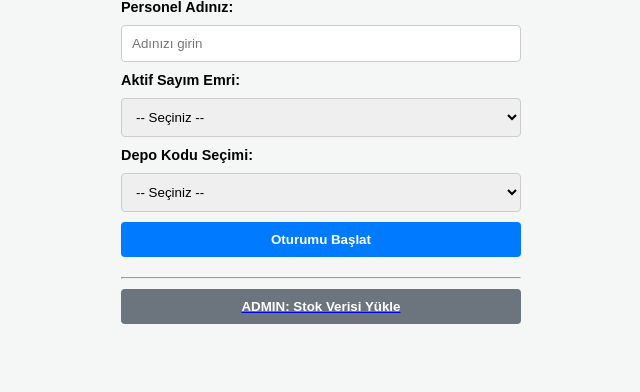
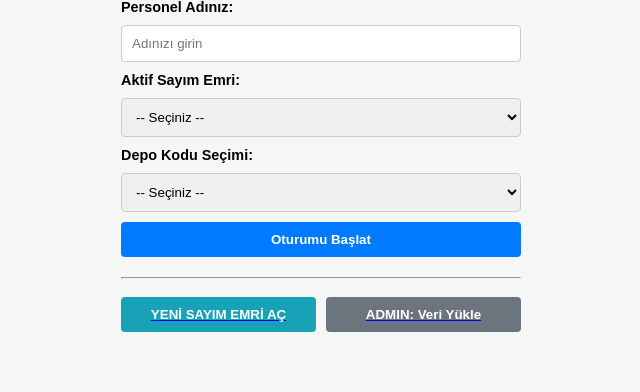
Before and after one commit to ozansbdk/stok-sayim, a Django app: page /login/ in a window 1280 px wide. Shown: the part 99-491 px from the top of the page, without its empty margins (319-959 px from the left). Run offline with Django 5.2, Linux system fonts and the light colour scheme; data that the repository does not hold is empty; parts of the project's set-up code (start-up, migrations or seed data) failed here and were passed over.

Commit message:
fix: Final model field ve form senkronizasyonu tamamlandi. Login formunda secimler ve views'da alan adlari eslestirildi.

```diff
--- a/sayim/templates/sayim/personel_login.html
+++ b/sayim/templates/sayim/personel_login.html
@@ -44,8 +44,13 @@
     </form>
 
     <hr style="margin-top: 20px;">
-    <a href="{% url 'yonetim_araclari' %}">
-        <button type="button" class="btn-secondary">ADMIN: Stok Verisi Yükle</button>
-    </a>
+    <div style="display: flex; gap: 10px;">
+        <a href="{% url 'yeni_sayim_emri' %}" style="flex: 1;">
+            <button type="button" style="background-color: #17a2b8;">YENİ SAYIM EMRİ AÇ</button>
+        </a>
+        <a href="{% url 'yonetim_araclari' %}" style="flex: 1;">
+            <button type="button" class="btn-secondary">ADMIN: Veri Yükle</button>
+        </a>
+    </div>
 </body>
 </html>
--- a/sayim/views.py
+++ b/sayim/views.py
@@ -29,17 +29,16 @@ from .models import SayimEmri, SayimDetay, Malzeme
 
 # --- YARDIMCI FONKSİYONLAR (CORE MANTIK) ---
 
-# DÜZELTME: generate_unique_id'deki depo_kod alias'ını koruduk, stok kodunu da düzelttik
-def generate_unique_id(stok_kod_alias, parti_no, depo_kod_alias, renk):
+def generate_unique_id(stok_kod, parti_no, depo_kod, renk):
     """
     Stok Kodu, Parti No, Depo Kodu ve Renk/Varyantı birleştirerek benzersiz bir ID oluşturur.
     """
-    stok_kod_alias = stok_kod_alias.upper().strip()
+    stok_kod = stok_kod.upper().strip()
     parti_no = parti_no.upper().strip() if parti_no else 'YOK'
-    depo_kod_alias = depo_kod_alias.upper().strip()
+    depo_kod = depo_kod.upper().strip()
     renk = renk.upper().strip() if renk else 'YOK'
 
-    return f"{stok_kod_alias}_{parti_no}_{depo_kod_alias}_{renk}".replace(" ", "")
+    return f"{stok_kod}_{parti_no}_{depo_kod}_{renk}".replace(" ", "")
 
 def get_malzeme_from_unique_id(unique_id):
     """Benzersiz ID'den Malzeme nesnesini bulur."""
@@ -48,11 +47,11 @@ def get_malzeme_from_unique_id(unique_id):
     except Malzeme.DoesNotExist:
         parts = unique_id.split('_')
         if len(parts) == 4:
-            stok_kod_alias, parti_no, depo_kod_alias, renk = parts
+            stok_kod, parti_no, depo_kod_alias, renk = parts
             try:
-                # MODEL ALANI DÜZELTİLDİ: Malzeme.objects.get(malzeme_kodu=..., lokasyon_kodu=...)
+                # MODEL ALANI: lokasyon_kodu
                 return Malzeme.objects.get(
-                    malzeme_kodu=stok_kod_alias, parti_no=parti_no, lokasyon_kodu=depo_kod_alias, renk=renk
+                    stok_kod=stok_kod, parti_no=parti_no, lokasyon_kodu=depo_kod_alias, renk=renk
                 )
             except Malzeme.DoesNotExist:
                 return None
@@ -65,26 +64,26 @@ def create_or_update_malzeme(data):
     """
     Verilen verilerle bir Malzeme nesnesi oluşturur veya günceller (UPSERT).
     """
-    stok_kod_alias = data.get('stok_kod', 'YOK').upper().strip() # Gelen veri
-    depo_kod_alias = data.get('depo_kod', 'YOK').upper().strip()
+    stok_kod = data.get('stok_kod', 'YOK').upper().strip()
+    depo_kod = data.get('depo_kod', 'YOK').upper().strip()
     parti_no = data.get('parti_no', 'YOK').upper().strip()
     renk = data.get('renk', 'YOK').upper().strip()
 
-    unique_id = generate_unique_id(stok_kod_alias, parti_no, depo_kod_alias, renk)
+    unique_id = generate_unique_id(stok_kod, parti_no, depo_kod, renk)
 
-    if stok_kod_alias == 'YOK' or depo_kod_alias == 'YOK':
+    if stok_kod == 'YOK' or depo_kod == 'YOK':
         raise ValueError("Stok ve Depo Kodu olmadan Malzeme oluşturulamaz.")
 
     malzeme, created = Malzeme.objects.update_or_create(
         benzersiz_id=unique_id,
         defaults={
-            'malzeme_kodu': stok_kod_alias, # <<< ALAN ADI DÜZELTİLDİ
-            'malzeme_adi': data.get('malzeme_adi', f"Yeni Stok: {stok_kod_alias}"),
-            'lokasyon_kodu': depo_kod_alias, # Düzeltildi: lokasyon_kodu
+            'malzeme_kodu': stok_kod, # Düzeltildi: malzeme_kodu
+            'malzeme_adi': data.get('malzeme_adi', f"Yeni Stok: {stok_kod}"),
+            'lokasyon_kodu': depo_kod,
             'parti_no': parti_no,
             'renk': renk,
             'olcu_birimi': data.get('olcu_birimi', 'ADET'),
-            'sistem_stogu': Decimal('0.00'), # <<< ALAN ADI DÜZELTİLDİ
+            'sistem_stogu': Decimal('0.00'), # Düzeltildi: sistem_stogu
             'aktif': True,
         }
     )
@@ -93,10 +92,11 @@ def create_or_update_malzeme(data):
 
 # --- WEB SAYFASI VIEW'LARI ---
 
+# Bu, uygulamanın ana sayfasıdır ve giriş yapmayı gerektirir.
 @login_required
 def sayim_emri_listesi(request):
     """Ana sayfa: Aktif sayım emirlerini listeler."""
-    aktif_emirler = SayimEmri.objects.filter(durum='BASLADI').order_by('-tarih') # Düzeltildi: -tarih
+    aktif_emirler = SayimEmri.objects.filter(durum='BASLADI').order_by('-tarih')
     return render(request, 'sayim/sayim_emirleri.html', {'aktif_emirler': aktif_emirler})
 
 @login_required
@@ -124,20 +124,20 @@ def raporlama_onay(request, sayim_emri_id):
     sayim_emri = get_object_or_404(SayimEmri, id=sayim_emri_id)
 
     sayim_ozet = SayimDetay.objects.filter(sayim_emri=sayim_emri).values(
-        'malzeme__malzeme_kodu', 'malzeme__malzeme_adi', 'malzeme__parti_no', # <<< DÜZELTİLDİ
-        'malzeme__renk', 'malzeme__sistem_stogu', 'malzeme__olcu_birimi'     # <<< DÜZELTİLDİ
+        'malzeme__malzeme_kodu', 'malzeme__malzeme_adi', 'malzeme__parti_no',
+        'malzeme__renk', 'malzeme__sistem_stogu', 'malzeme__olcu_birimi'
     ).annotate(
         toplam_sayim_miktar=Sum('miktar')
-    ).order_by('malzeme__malzeme_kodu') # <<< DÜZELTİLDİ
+    ).order_by('malzeme__malzeme_kodu')
 
     rapor_verileri = []
     for ozet in sayim_ozet:
-        sistem_stok = ozet['malzeme__sistem_stogu'] or Decimal('0.00') # <<< DÜZELTİLDİ
+        sistem_stok = ozet['malzeme__sistem_stogu'] or Decimal('0.00')
         sayim_miktar = ozet['toplam_sayim_miktar'] or Decimal('0.00')
         fark = sayim_miktar - sistem_stok
 
         rapor_verileri.append({
-            'stok_kod': ozet['malzeme__malzeme_kodu'], # <<< DÜZELTİLDİ
+            'stok_kod': ozet['malzeme__malzeme_kodu'],
             'malzeme_adi': ozet['malzeme__malzeme_adi'],
             'parti_no': ozet['malzeme__parti_no'] if ozet['malzeme__parti_no'] != 'YOK' else '-',
             'renk': ozet['malzeme__renk'] if ozet['malzeme__renk'] != 'YOK' else '-',
@@ -155,12 +155,13 @@ def raporlama_onay(request, sayim_emri_id):
 
 # --- AUTH ve YÖNLENDİRME FONKSİYONLARI (Login Döngüsü Çözüldü) ---
 
+# Bu view'lar artık @login_required DEĞİLDİR
 def personel_login(request):
     """
     Personel giriş ekranı. Kullanıcının Sayım Emri ve Depo Kodu seçmesini sağlar.
     """
     sayim_emirleri = SayimEmri.objects.filter(durum='BASLADI').order_by('-tarih')
-    depo_kodlari = Malzeme.objects.values_list('lokasyon_kodu', flat=True).distinct().order_by('lokasyon_kodu') # <<< Düzeltildi
+    depo_kodlari = Malzeme.objects.values_list('lokasyon_kodu', flat=True).distinct().order_by('lokasyon_kodu')
 
     context = {
         'sayim_emirleri': sayim_emirleri,
@@ -169,8 +170,10 @@ def personel_login(request):
 
     return render(request, 'sayim/personel_login.html', context)
 
+# Bu view artık @login_required DEĞİLDİR
 def yeni_sayim_emri(request):
     """Yeni sayım emri oluşturur (Fonksiyonel yer tutucu)."""
+    # NOT: Gerçek Sayım Emri oluşturma formu POST mantığı bu fonksiyona eklenmelidir.
     return render(request, 'sayim/yeni_sayim_emri.html', {})
 
 def depo_secim(request):
@@ -194,8 +197,9 @@ def set_personel_session(request):
 
 # --- YÖNETİM ARAÇLARI (Veri Yükleme için Geri Getirildi) ---
 
+# Bu view artık @login_required DEĞİLDİR (Kilitlenme Çözümü)
 def yonetim_araclari(request):
-    """Yönetim araçları ana sayfası (Veri yüklemek için geçici olarak korumasız)."""
+    """Yönetim araçları ana sayfası."""
     return render(request, 'sayim/yonetim.html', {})
 
 @require_POST
@@ -264,13 +268,13 @@ def upload_and_reload_stok_data(request):
                     _, created = Malzeme.objects.update_or_create(
                         benzersiz_id=bid,
                         defaults={
-                            'malzeme_kodu': stok_kod_excel, # <<< ALAN ADI DÜZELTİLDİ
+                            'malzeme_kodu': stok_kod_excel, # ALAN ADI DÜZELTİLDİ
                             'malzeme_adi': row['Stok Adı'] or f"Stok {stok_kod_excel}",
-                            'lokasyon_kodu': lokasyon_kodu,
+                            'lokasyon_kodu': lokasyon_kodu, # Modeldeki doğru alan adı
                             'parti_no': parti_no,
                             'renk': renk,
                             'olcu_birimi': row['Birim'],
-                            'sistem_stogu': stok_miktari, # <<< ALAN ADI DÜZELTİLDİ
+                            'sistem_stogu': stok_miktari, # ALAN ADI DÜZELTİLDİ
                             'birim_fiyat': birim_fiyati,
                             'seri_no': row['seri_no'],
                             'barkod': row['barkod'],
@@ -313,11 +317,11 @@ def ajax_akilli_stok_ara(request):
 
     malzeme = None
     if seri_no != 'YOK':
-        malzeme = Malzeme.objects.filter(Q(malzeme_kodu=seri_no) | Q(barkod=seri_no), lokasyon_kodu=depo_kod).first() # <<< Düzeltildi
+        malzeme = Malzeme.objects.filter(Q(malzeme_kodu=seri_no) | Q(barkod=seri_no), lokasyon_kodu=depo_kod).first()
 
     if not malzeme and stok_kod_param != 'YOK':
         try:
-            malzeme = Malzeme.objects.get(malzeme_kodu=stok_kod_param, parti_no=parti_no_param, renk=renk_param, lokasyon_kodu=depo_kod) # <<< Düzeltildi
+            malzeme = Malzeme.objects.get(malzeme_kodu=stok_kod_param, parti_no=parti_no_param, renk=renk_param, lokasyon_kodu=depo_kod)
         except Malzeme.DoesNotExist:
              pass
 
@@ -329,9 +333,9 @@ def ajax_akilli_stok_ara(request):
 
     if malzeme:
         data['found'] = True
-        data['urun_bilgi'] = f"{malzeme.malzeme_adi} ({malzeme.malzeme_kodu})" # <<< Düzeltildi
-        data['benzersiz_id'] = generate_unique_id(malzeme.malzeme_kodu, malzeme.parti_no, malzeme.lokasyon_kodu, malzeme.renk) # <<< Düzeltildi
-        data['sistem_stok'] = f"{malzeme.sistem_stogu:.2f}" # <<< Düzeltildi
+        data['urun_bilgi'] = f"{malzeme.malzeme_adi} ({malzeme.malzeme_kodu})"
+        data['benzersiz_id'] = generate_unique_id(malzeme.malzeme_kodu, malzeme.parti_no, malzeme.lokasyon_kodu, malzeme.renk)
+        data['sistem_stok'] = f"{malzeme.sistem_stogu:.2f}"
 
         sayilan_miktar = SayimDetay.objects.filter(sayim_emri=sayim_emri, malzeme=malzeme).aggregate(Sum('miktar'))['miktar__sum'] or Decimal('0.00')
         data['sayilan_stok'] = f"{sayilan_miktar:.2f}"
@@ -340,7 +344,7 @@ def ajax_akilli_stok_ara(request):
             data['farkli_depo_uyarisi'] = f"UYARI: Ürün ({malzeme.lokasyon_kodu}) bu sayım deposu ({depo_kod}) ile eşleşmiyor!"
 
     elif stok_kod_param != 'YOK':
-        varyant_malzemeleri = Malzeme.objects.filter(malzeme_kodu=stok_kod_param, lokasyon_kodu=depo_kod) # <<< Düzeltildi
+        varyant_malzemeleri = Malzeme.objects.filter(malzeme_kodu=stok_kod_param, lokasyon_kodu=depo_kod)
         parti_varyantlar = set(v.parti_no for v in varyant_malzemeleri if v.parti_no != 'YOK')
         renk_varyantlar = set(v.renk for v in varyant_malzemeleri if v.renk != 'YOK')
 
@@ -410,9 +414,9 @@ def ajax_sayim_kaydet(request, sayim_emri_id):
 
         toplam_sayilan_miktar = SayimDetay.objects.filter(sayim_emri=sayim_emri, malzeme=malzeme).aggregate(Sum('miktar'))['miktar__sum'] or Decimal('0.00')
 
-        mesaj = f"{malzeme.malzeme_kodu} ({malzeme.parti_no}/{malzeme.renk}) sayım kaydedildi: {miktar:.2f} {malzeme.olcu_birimi}" # <<< DÜZELTİLDİ
+        mesaj = f"{malzeme.malzeme_kodu} ({malzeme.parti_no}/{malzeme.renk}) sayım kaydedildi: {miktar:.2f} {malzeme.olcu_birimi}"
         if malzeme_created:
-            mesaj = f"YENİ STOK OLUŞTURULDU ve sayım kaydedildi: {malzeme.malzeme_kodu}." # <<< DÜZELTİLDİ
+            mesaj = f"YENİ STOK OLUŞTURULDU ve sayım kaydedildi: {malzeme.malzeme_kodu}."
 
         return JsonResponse({'success': True, 'message': mesaj, 'yeni_miktar': f"{toplam_sayilan_miktar:.2f}"})
 
@@ -461,7 +465,7 @@ def export_mutabakat_excel(request, sayim_emri_id):
         for malzeme in tum_malzemeler:
             malzeme_id = malzeme.benzersiz_id
             sayilan_mik_dec = sayilan_miktarlar.get(malzeme_id, Decimal('0.0'))
-            sistem_mik_dec = malzeme.sistem_stogu or Decimal('0.0') # <<< DÜZELTİLDİ
+            sistem_mik_dec = malzeme.sistem_stogu or Decimal('0.0') # <<< Düzeltildi
             birim_fiyat_dec = malzeme.birim_fiyat or Decimal('0.0')
 
             mik_fark_dec = sayilan_mik_dec - sistem_mik_dec
@@ -469,7 +473,7 @@ def export_mutabakat_excel(request, sayim_emri_id):
             sistem_tutar_dec = sistem_mik_dec * birim_fiyat_dec
 
             rapor_data.append({
-                'Stok Kodu': malzeme.malzeme_kodu, 'Stok Adı': malzeme.malzeme_adi, 'Parti No': malzeme.parti_no, # <<< DÜZELTİLDİ
+                'Stok Kodu': malzeme.malzeme_kodu, 'Stok Adı': malzeme.malzeme_adi, 'Parti No': malzeme.parti_no,
                 'Renk': malzeme.renk, 'Depo Kodu': malzeme.lokasyon_kodu,
                 'Sistem Miktar': sistem_mik_dec, 'Sayım Miktar': sayilan_mik_dec, 'Miktar Fark': mik_fark_dec,
                 'Birim Fiyat': birim_fiyat_dec, 'Sistem Tutar': sistem_tutar_dec, 'Tutar Fark': tutar_fark_dec,
```
